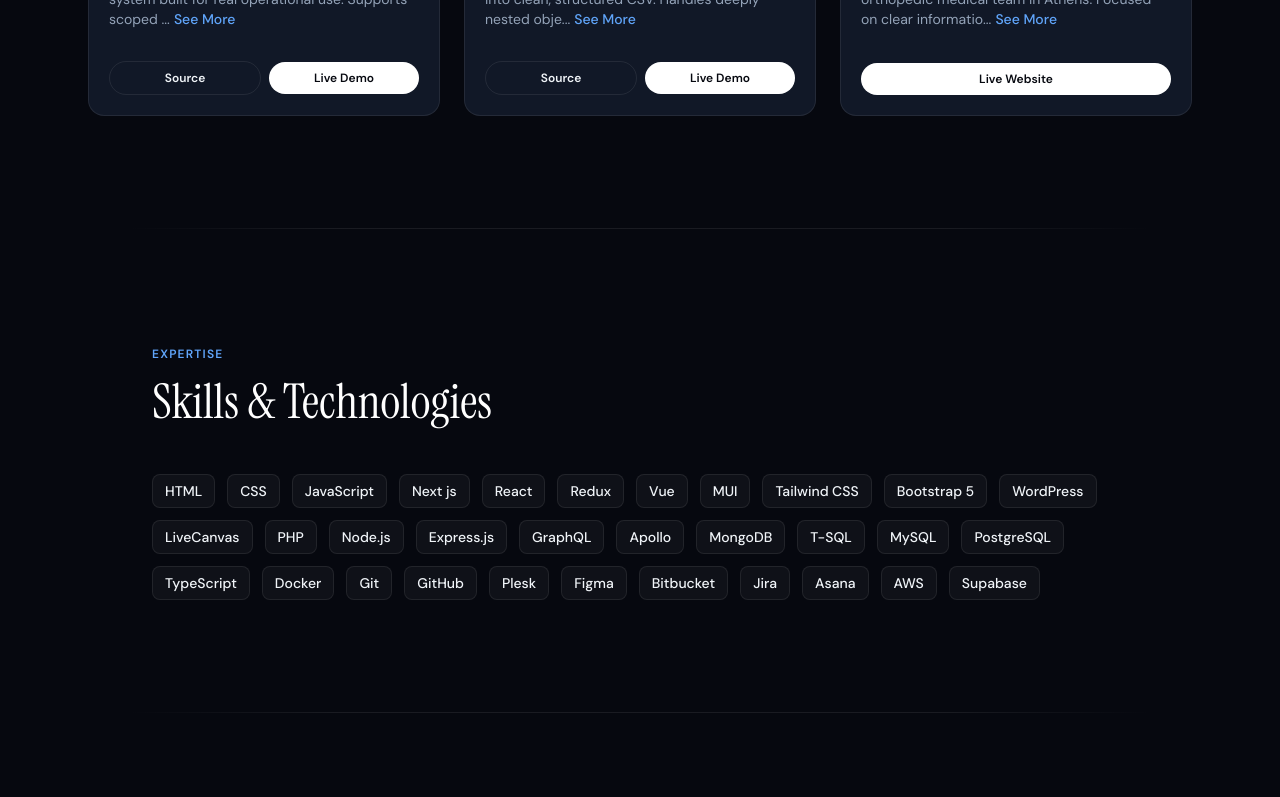
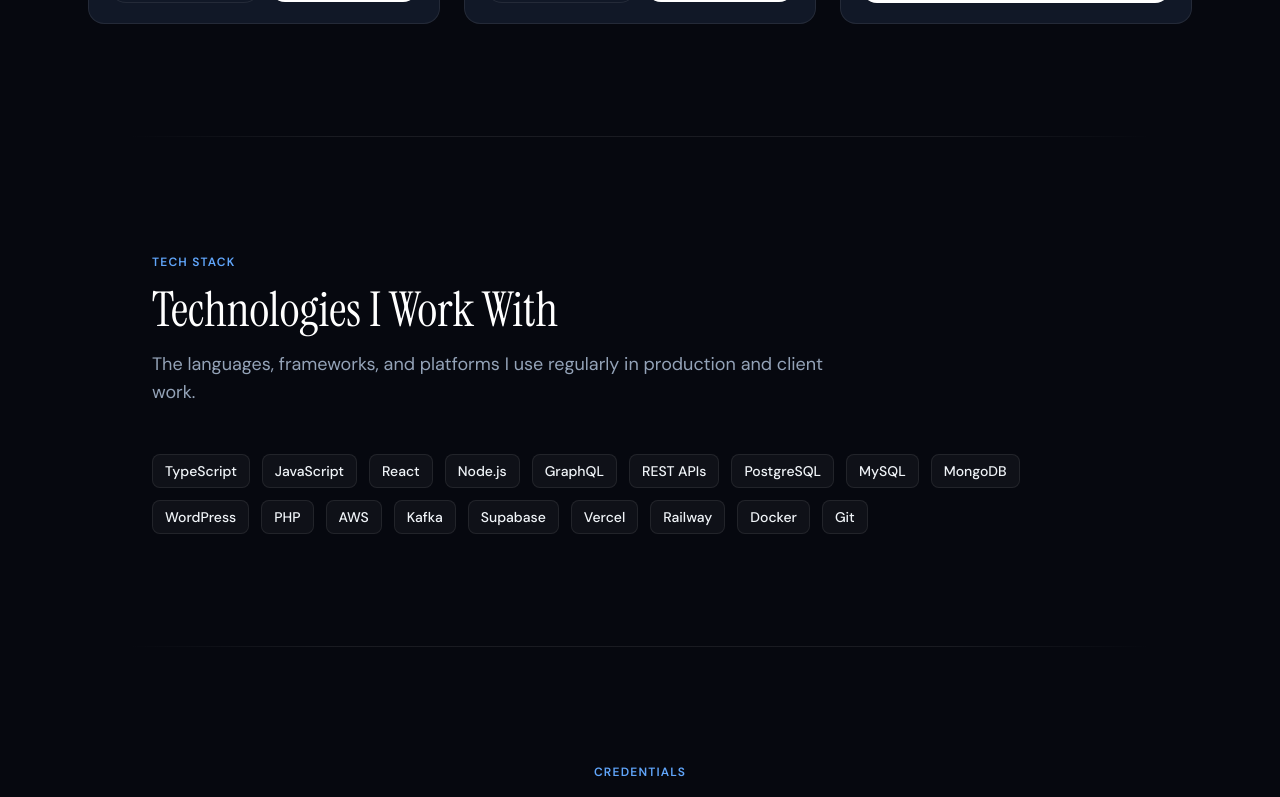
Before and after one commit to Raulanthropos/React-portfolio, a React (Create React App) app: page / in a window 1280 px wide. Shown: the part 1822-2619 px from the top of the page. Built offline with nearby package versions, Linux system fonts and the light colour scheme.

Commit message:
Removed unused technologies

```diff
--- a/src/components/About.jsx
+++ b/src/components/About.jsx
@@ -1,17 +1,4 @@
 import React from "react";
-
-const TECH_STACK = [
-  "TypeScript",
-  "React",
-  "Node.js",
-  "GraphQL",
-  "REST APIs",
-  "SQL",
-  "AWS",
-  "Kafka",
-  "Supabase",
-  "Vercel",
-];
 
 export default function About() {
   return (
@@ -68,14 +55,6 @@
               </p>
             </div>
 
-            <div className="flex flex-wrap gap-2 mb-8">
-              {TECH_STACK.map((tech) => (
-                <span key={tech} className="pill-badge">
-                  {tech}
-                </span>
-              ))}
-            </div>
-
             <div className="flex flex-wrap gap-3 justify-center lg:justify-start">
               <a href="#contact" className="cta-primary">
                 Contact Me
--- a/src/components/Skills.jsx
+++ b/src/components/Skills.jsx
@@ -1,19 +1,23 @@
 import React from "react";
-import { skills } from "../data";
+import { coreTech } from "../data";
 
 export default function Skills() {
   return (
     <section id="skills" className="py-20 lg:py-28">
       <div className="container px-6 mx-auto max-w-5xl">
         <div className="mb-12 text-center lg:text-left">
-          <span className="section-label">Expertise</span>
-          <h2 className="section-title">Skills &amp; Technologies</h2>
+          <span className="section-label">Tech Stack</span>
+          <h2 className="section-title mb-4">Technologies I Work With</h2>
+          <p className="section-subtitle mx-auto lg:mx-0">
+            The languages, frameworks, and platforms I use regularly in
+            production and client work.
+          </p>
         </div>
 
         <div className="flex flex-wrap gap-3">
-          {skills.map((skill) => (
-            <span key={skill} className="skill-pill">
-              {skill}
+          {coreTech.map((tech) => (
+            <span key={tech} className="skill-pill">
+              {tech}
             </span>
           ))}
         </div>
--- a/src/data.js
+++ b/src/data.js
@@ -71,37 +71,23 @@
   },
 ];
 
-export const skills = [
-  "HTML",
-  "CSS",
+export const coreTech = [
+  "TypeScript",
   "JavaScript",
-  "Next js",
   "React",
-  "Redux",
-  "Vue",
-  "MUI",
-  "Tailwind CSS",
-  "Bootstrap 5",
+  "Node.js",
+  "GraphQL",
+  "REST APIs",
+  "PostgreSQL",
+  "MySQL",
+  "MongoDB",
   "WordPress",
-  "LiveCanvas",
   "PHP",
-  "Node.js",
-  "Express.js",
-  "GraphQL",
-  "Apollo",
-  "MongoDB",
-  "T-SQL",
-  "MySQL",
-  "PostgreSQL",
-  "TypeScript",
+  "AWS",
+  "Kafka",
+  "Supabase",
+  "Vercel",
+  "Railway",
   "Docker",
   "Git",
-  "GitHub",
-  "Plesk",
-  "Figma",
-  "Bitbucket",
-  "Jira",
-  "Asana",
-  "AWS",
-  "Supabase",
 ];
```
